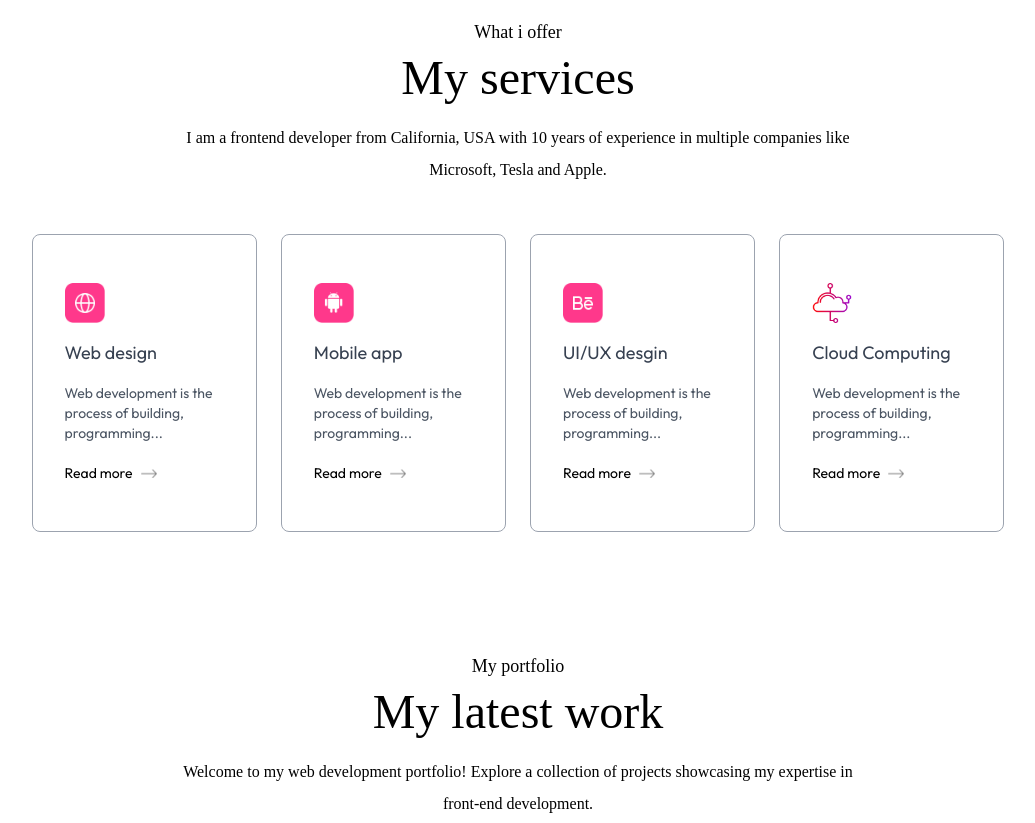
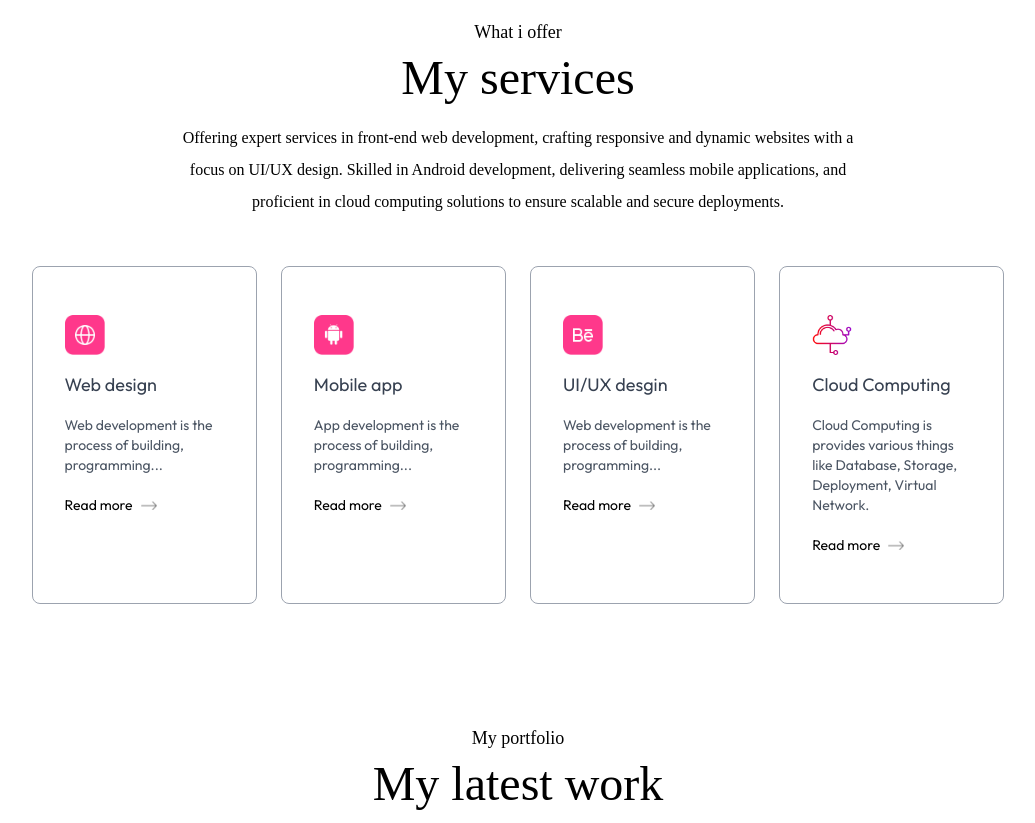
Before and after one commit to Dhananjaykhaire/Portfolio, a plain HTML site: page index.html in a window 1280 px wide. Shown: the part 1660-2483 px from the top of the page, without its empty margins (122-1157 px from the left). Drawn offline with nearby package versions, Linux system fonts and the light colour scheme; files whose address does not match are found by name; a web font is replaced by a local one.

Commit message:
Update index.html

```diff
--- a/index.html
+++ b/index.html
@@ -77,7 +77,7 @@ px-10 fixed -right-64 top-0 bottom-0 w-64 z-50 h-screen
 <!-------header-------->
 
 <div id="header" class="w-11/12 max-w-3xl text-center mx-auto h-screen flex flex-col
-items-center justify-center gap-2 scroll-mt-10">
+items-center justify-center gap-4 scroll-mt-10">
     <img src="dk-profile.png" alt=""class="rounded-full w-32 mt-20">
     <h3 class="flex items-end gap-2 text-xl md:text-2xl mb-3 font-Ovo">
          Hi I'm Dhananjay Khaire <img src="hand-icon.png" alt="" class="w-6"></h3>
@@ -196,9 +196,10 @@ items-center justify-center gap-2 scroll-mt-10">
 <div id="services" class="w-full px-[12%] py-10 scroll-mt-20">
     <h4 class="text-center mb-2 text-lg font-Ovo">What i offer</h4>
     <h2 class="text-center text-5xl font-Ovo">My services</h2>
-    <p class="text-center max-w-2xl mx-auto mt-5 mb-12 font-Ovo">I am a frontend developer
-         from California, USA with 10 years of experience in multiple companies like
-          Microsoft, Tesla and Apple.</p>
+    <p class="text-center max-w-2xl mx-auto mt-5 mb-12 font-Ovo"> Offering expert services in front-end web development,
+        crafting responsive and dynamic websites with a focus on UI/UX design. Skilled in Android development,
+        delivering seamless mobile applications, and proficient in cloud computing solutions to ensure scalable
+        and secure deployments. </p>
 
     <div class="grid grid-cols-auto gap-6 my-10">
     <div class="border border-gray-400 rounded-lg px-8 py-12
@@ -220,7 +221,7 @@ items-center justify-center gap-2 scroll-mt-10">
     ">
     <img src="mobile-icon.png" alt="" class="w-10">
     <h3 class="text-lg my-4 text-gray-700 dark:text-white/80">Mobile app</h3>
-    <p class="text-sm text-gray-600 leading-5 dark:text-white/80">Web development is the
+    <p class="text-sm text-gray-600 leading-5 dark:text-white/80">App development is the
     process of building, programming...</p>
     <a href="" class="flex items-center gap-2 text-sm mt-5">Read more <img src="right-arrow.png" alt=""
     class="w-4"></a>
@@ -244,8 +245,8 @@ items-center justify-center gap-2 scroll-mt-10">
     ">
     <img src="cloud-icon.png" alt="" class="w-10">
     <h3 class="text-lg my-4 text-gray-700 dark:text-white/80">Cloud Computing</h3>
-    <p class="text-sm text-gray-600 leading-5 dark:text-white/80">Web development is the
-    process of building, programming...</p>
+    <p class="text-sm text-gray-600 leading-5 dark:text-white/80">Cloud Computing is provides various things like Database,
+        Storage, Deployment, Virtual Network.</p>
     <a href="" class="flex items-center gap-2 text-sm mt-5">Read more <img src="right-arrow.png" alt=""
     class="w-4"></a>
     </div>
```
